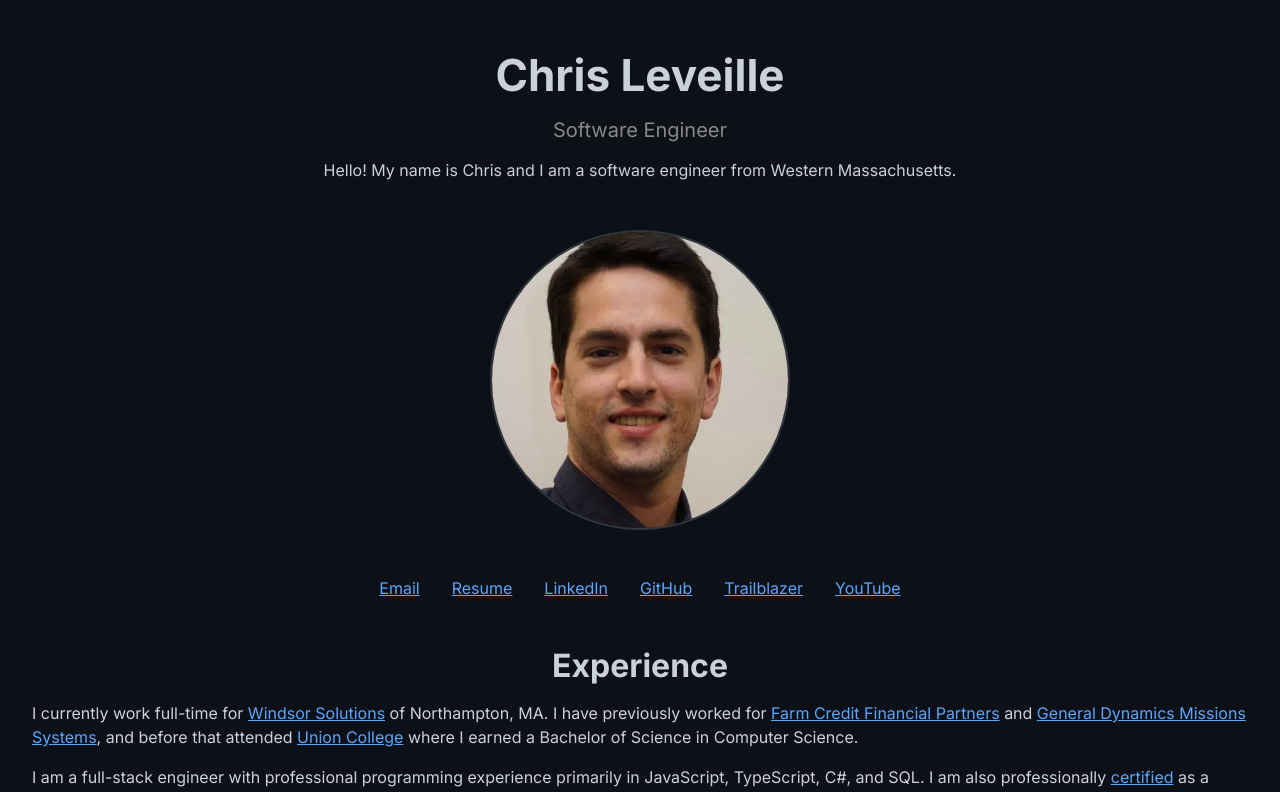
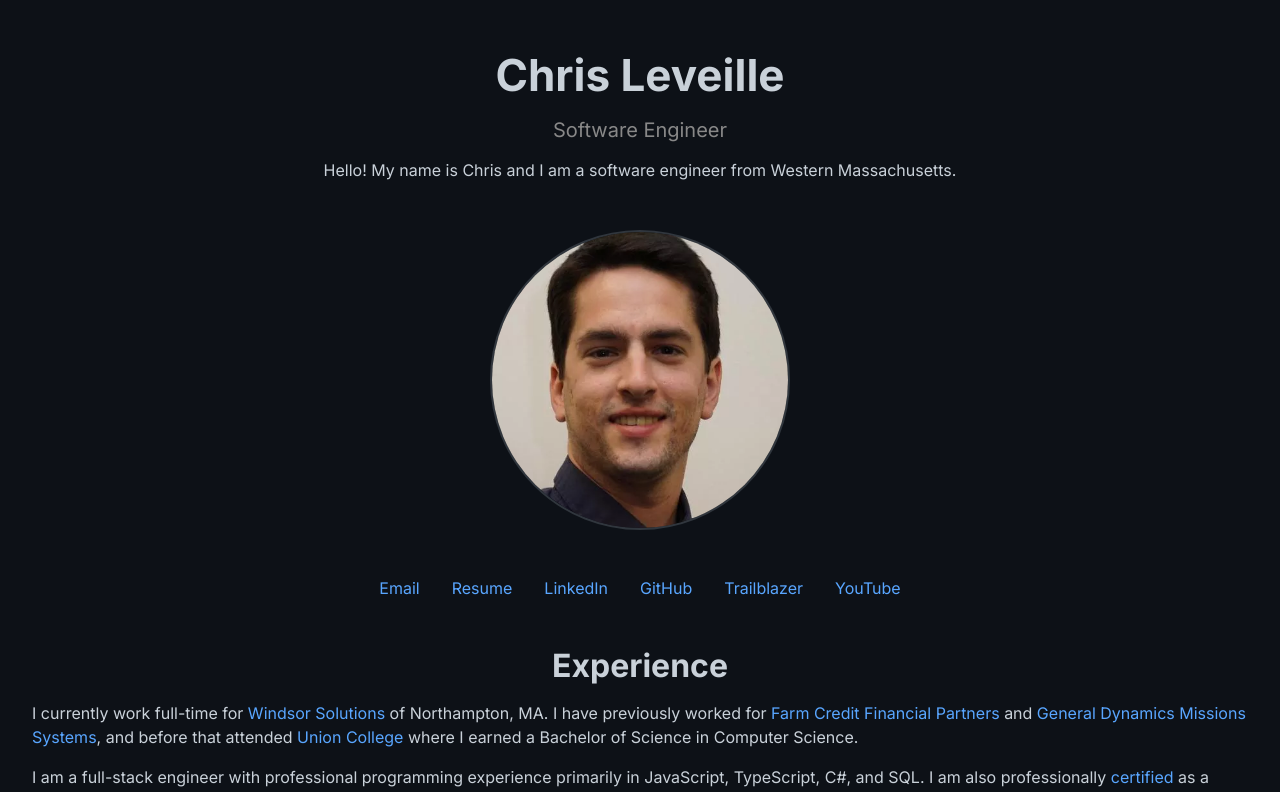
Before and after one commit to cdleveille/cdleveille.net, a Next.js app: page / in a window 1280 px wide. Shown: the top 792 px of the page. Built offline with nearby package versions, Linux system fonts and the light colour scheme.

Commit message:
link underline trick

```diff
--- a/src/app/globals.css
+++ b/src/app/globals.css
@@ -15,7 +15,7 @@ body {
 a {
 	transition: 0.25s;
 	color: #59a6ff;
-	text-decoration: underline;
+	text-decoration: underline rgba(89, 166, 255, 0);
 }
 
 a:focus,
@@ -28,6 +28,7 @@ a:hover {
 	color: white;
 	transition: 0.25s;
 	cursor: pointer;
+	text-decoration: underline rgba(255, 255, 255, 0);
 }
 
 p {
```
